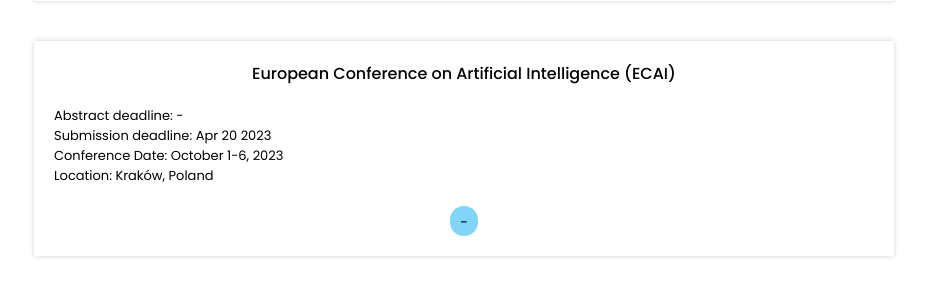
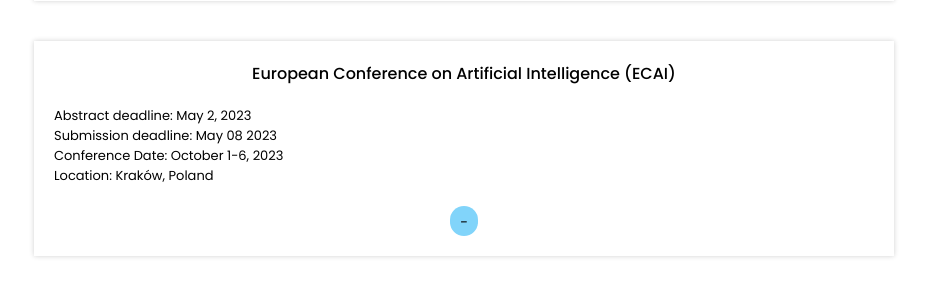
Before and after one commit to XiaonaZhou/plan-lab.github.io, a Jekyll site: the page built from conference-deadlines/index.md, in a window 1280 px wide and 900 px high, scrolled down 1147 px. Shown: the part 154-454 px from the top of the window, without its empty margins (176-1103 px from the left). Built offline with Jekyll 4.4.1, drawn with Linux system fonts in a browser that asks for light colours.

Commit message:
Fetch Conferences

```diff
--- a/_data/conferences.yaml
+++ b/_data/conferences.yaml
@@ -69,7 +69,7 @@
   - ' computer assisted intervention'
   title: International Conference on Medical Image Computing and Computer Assisted
     Intervention (MICCAI)
-- abstract-deadline: '-'
+- abstract-deadline: May 2, 2023
   acceptance-rate-2019: '-'
   acceptance-rate-2020: '-'
   acceptance-rate-2021: '-'
@@ -79,9 +79,9 @@
   conference-location: "Krak\xF3w, Poland"
   core-ranking: A
   h5-index: '23'
-  notification-date: '-'
-  rebuttal-starts: '-'
-  sd-for-sorting: 2023-04-20 00:00:00
-  submission-deadline: Apr 20 2023
+  notification-date: Date(2023,6,15)
+  rebuttal-starts: June 25, 2023
+  sd-for-sorting: 2023-05-08 00:00:00
+  submission-deadline: May 08 2023
   tags: '-'
   title: European Conference on Artificial Intelligence (ECAI)
```
